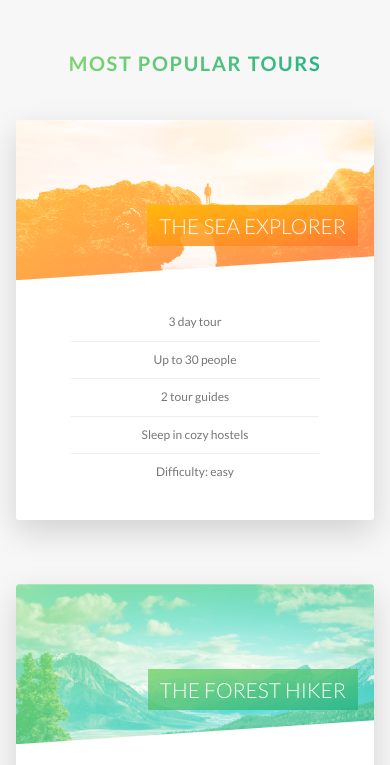
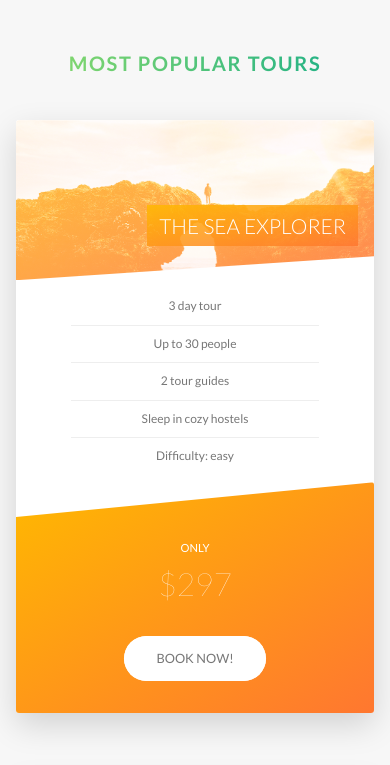
Before and after one commit to pkthunder87/Natours, a website: page index.html in a window 390 px wide. Shown: the part 2560-3325 px from the top of the page. Drawn offline with Linux system fonts and the light colour scheme.

Commit message:
Feat: Finish media queries for sections and components

```diff
--- a/sass/base/_utilities.scss
+++ b/sass/base/_utilities.scss
@@ -71,6 +71,11 @@
     grid-column: span 2;
   }
 
+  @include respond(phone) {
+    grid-template-columns: 1fr 1fr;
+    grid-template-rows: 1fr;
+  }
+
   // Make last row element hidden
   // @include respond(tab-port) {
   //   grid-template-rows: 1fr;
--- a/sass/components/_card.scss
+++ b/sass/components/_card.scss
@@ -184,6 +184,51 @@
     font-size: 6rem;
     font-weight: 100;
   }
+
+  // BIG MEDIA QUERY CHANGES!!!
+  @include respond(tab-port) {
+    height: auto;
+    border-radius: 3px;
+    background-color: $color-white;
+    box-shadow: 0 1.5rem 4rem rgba($color-black, 0.15);
+
+    &__side {
+      height: auto;
+      position: relative;
+      box-shadow: none;
+
+      &--back {
+        transform: rotateY(0);
+        clip-path: polygon(0 15%, 100% 0, 100% 100%, 0% 100%);
+      }
+    }
+
+    &__details {
+      padding: 1rem 3rem;
+    }
+
+    &:hover &__side--front {
+      transform: rotateY(0);
+    }
+
+    // BACK SIDE STYLING
+    &__cta {
+      position: relative;
+      top: 0;
+      left: 0;
+      transform: translate(0);
+      width: 100%;
+      padding: 7rem 4rem 4rem 4rem;
+    }
+
+    &__price-box {
+      margin-bottom: 3rem;
+    }
+
+    &__price-value {
+      font-size: 4rem;
+    }
+  }
 }
 
 //.card:hover .card__side {}
--- a/sass/components/_form.scss
+++ b/sass/components/_form.scss
@@ -15,6 +15,10 @@
     width: 90%;
     display: block;
     transition: all 0.3s;
+
+    @include respond(tab-port) {
+      width: 100%;
+    }
 
     &:focus {
       outline: none;
@@ -49,6 +53,11 @@
   &__radio-group {
     width: 49%;
     display: inline-block;
+
+    @include respond(tab-port) {
+      width: 100%;
+      margin-bottom: 2rem;
+    }
   }
 
   &__radio-input {
--- a/sass/components/_popup.scss
+++ b/sass/components/_popup.scss
@@ -34,13 +34,22 @@
   }
 
   &__image-1 {
+    @include respond(phone) {
+      order: -2;
+    }
   }
 
   &__image-2 {
     order: 4;
+
+    @include respond(phone) {
+      order: -1;
+    }
+
     // Make last row element hidden
-    // @include respond(tab-port) {
+    // @include respond(phone) {
     //   visibility: hidden;
+    //   order: 6;
     // }
   }
 
@@ -59,6 +68,18 @@
     column-gap: 4rem; //1em = 14px
     column-rule: 1px solid $color-grey-light-2;
 
+    @include respond(tab-port) {
+      overflow: scroll;
+      column-count: 1;
+    }
+
+    @include respond(phone) {
+      height: 20rem;
+      overflow: scroll;
+
+      column-count: 1;
+    }
+
     hyphens: auto;
   }
 
@@ -66,6 +87,12 @@
   &:target {
     opacity: 1;
     visibility: visible;
+  }
+
+  @include respond(phone) {
+    .btn {
+      float: right;
+    }
   }
 
   &:target &__content {
--- a/sass/components/_story.scss
+++ b/sass/components/_story.scss
@@ -9,6 +9,16 @@
   font-size: $default-font-size;
   transform: skewX(-12deg);
 
+  @include respond(tab-port) {
+    width: 100%;
+    padding: 4rem;
+    padding-left: 7rem;
+  }
+
+  @include respond(phone) {
+    transform: skewX(0);
+  }
+
   &__shape {
     width: 15rem;
     height: 15rem;
@@ -19,6 +29,10 @@
     -webkit-clip-path: circle(50% at 50% 50%);
     clip-path: circle(50% at 50% 50%);
     transform: translateX(-3rem) skewX(12deg);
+
+    @include respond(phone) {
+      transform: translateX(-3rem) skewX(0);
+    }
 
     position: relative;
     // display: flex;
--- a/sass/pages/_home.scss
+++ b/sass/pages/_home.scss
@@ -81,10 +81,36 @@
   border-radius: 3px;
   box-shadow: 0 1.5rem 4rem rgba($color-black, 0.2);
 
-  height: 50rem;
+  @include respond(tab-land) {
+    background-image: linear-gradient(
+        105deg,
+        rgba($color-white, 0.9) 0%,
+        rgba($color-white, 0.9) 65%,
+        transparent 65%
+      ),
+      url(../img/nat-10.jpg);
+    background-size: cover;
+  }
+
+  @include respond(tab-port) {
+    background-image: linear-gradient(
+        to right,
+        rgba($color-white, 0.9) 0%,
+        rgba($color-white, 0.9) 100%
+      ),
+      url(../img/nat-10.jpg);
+  }
 
   &__form {
     width: 50%;
     padding: 6rem;
+
+    @include respond(tab-land) {
+      width: 65%;
+    }
+
+    @include respond(tab-port) {
+      width: 100%;
+    }
   }
 }
```
Also changed, not shown: css/main.css, css/main.min.css.
